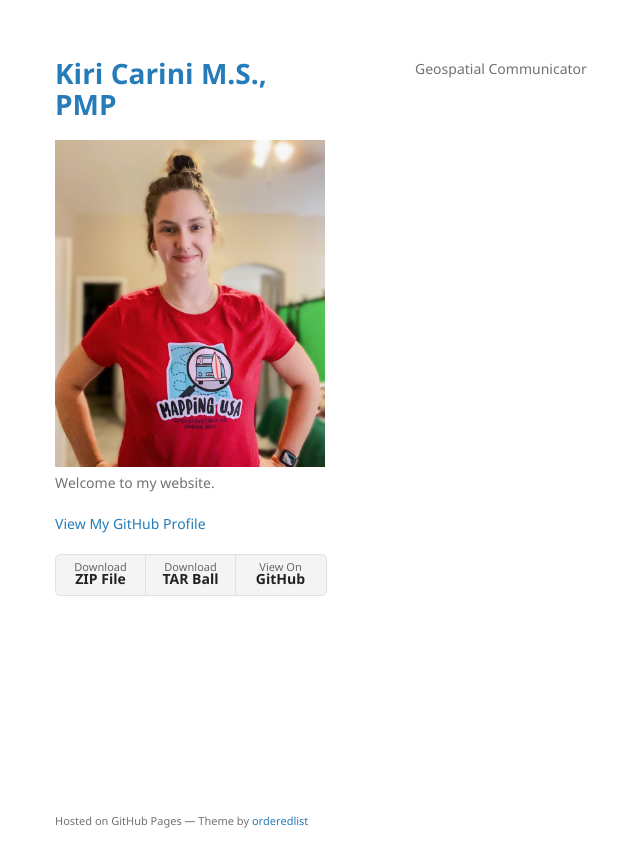
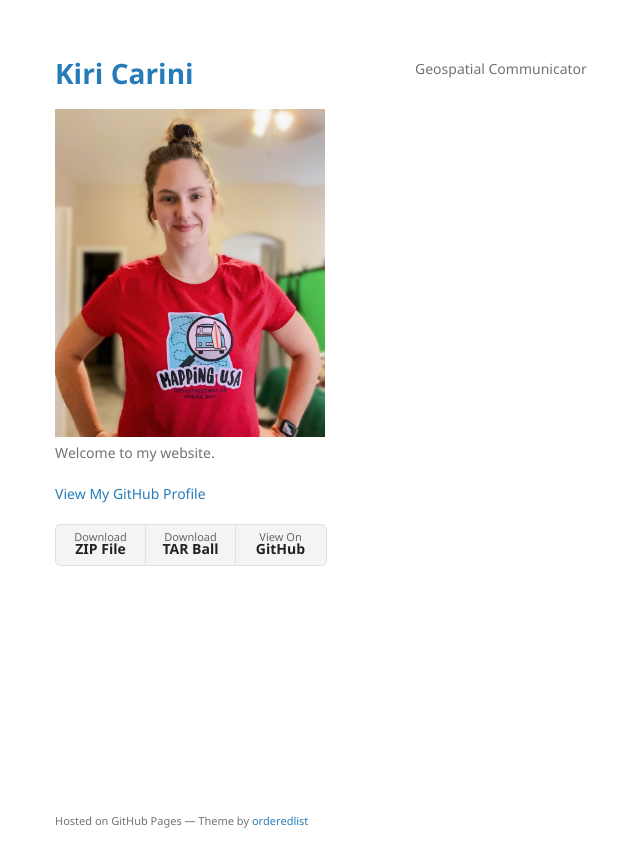
Before and after one commit to kcarini/kcarini.github.io, a Jekyll site: the page built from index.md, in a window 1280 px wide. Shown: the top 867 px of the page, without its empty margins (155-795 px from the left). Built offline with Jekyll 4.4.1, drawn with Linux system fonts in a browser that asks for light colours.

Commit message:
Update _config.yml

```diff
--- a/_config.yml
+++ b/_config.yml
@@ -1,4 +1,4 @@
-title: Kiri Carini M.S., PMP
+title: Kiri Carini
 logo: /assets/img/IMG_7832.jpeg
 description: Welcome to my website.
 show_downloads: true
```
